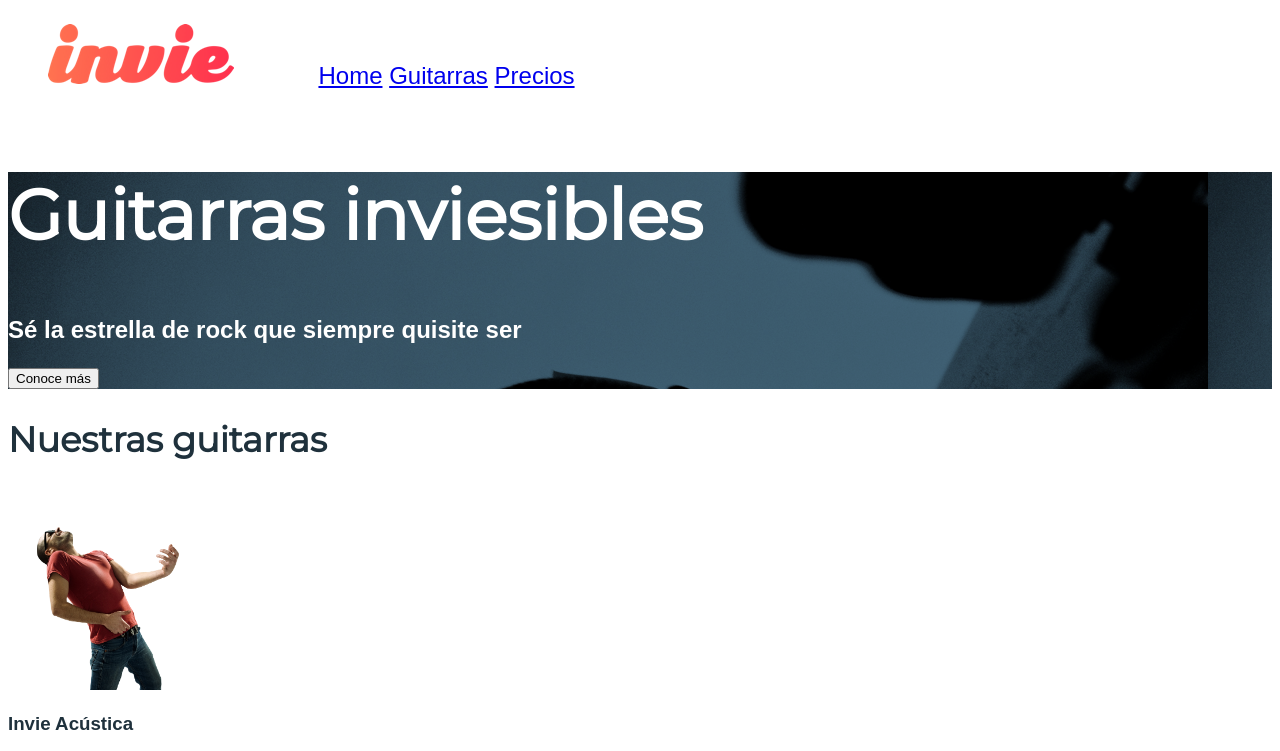
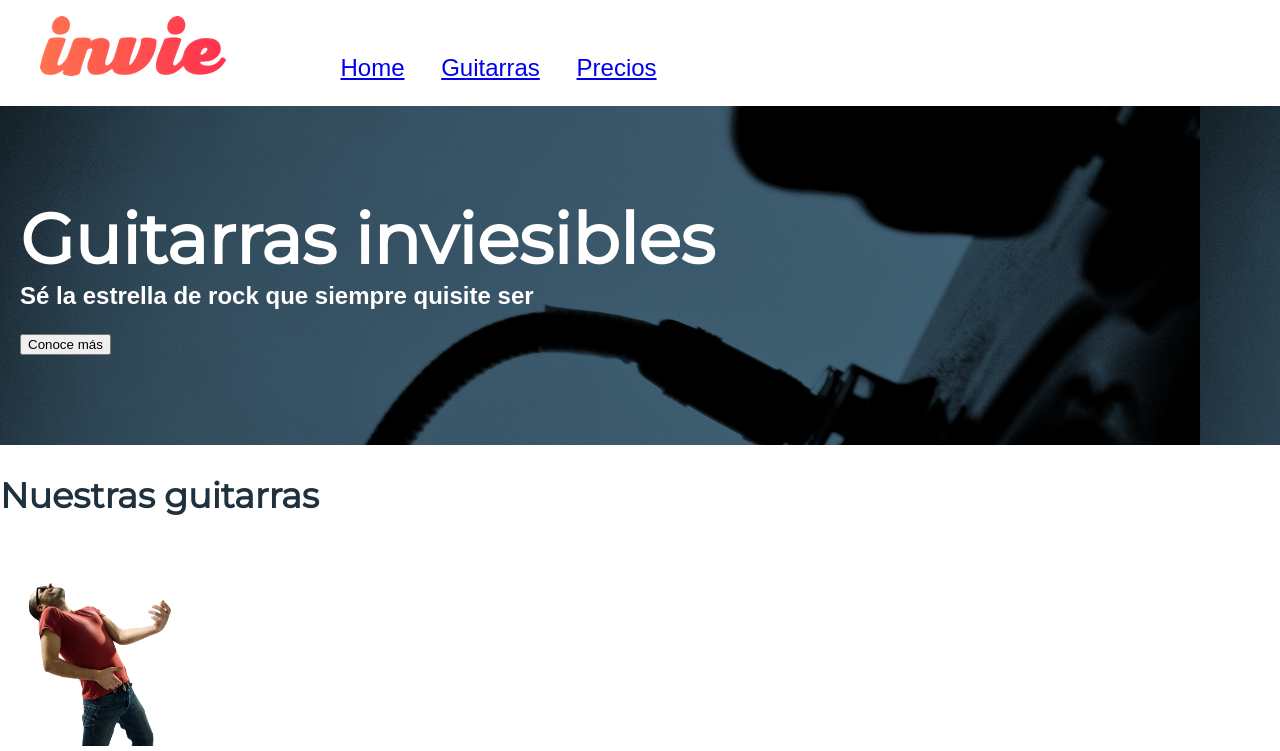
Before and after one commit to laatcode/Invie, a plain HTML site: page index.html in a window 1280 px wide. Shown: the top 751 px of the page. Drawn offline with Linux system fonts and the light colour scheme; a web font is replaced by a local one.

Commit message:
Agregando márgenes a los elementos

```diff
--- a/css/invie.css
+++ b/css/invie.css
@@ -1,18 +1,23 @@
 body {
   font-family: 'Allerta', sans-serif;
+  margin: 0;
 }
 
 .titulo {
   font-family: 'Montserrat', sans-serif;
   font-size: 70px;
+  margin-bottom: 0;
+  margin-top: 70px;
 }
 
 .title-a {
   font-size: 24px;
+  margin-top: 0;
 }
 
 .title-b {
   font-size: 50px;
+  margin-bottom: 20px;
 }
 
 .guitarras {
@@ -27,6 +32,11 @@ body {
 .portada {
   background-image: url('../images/background.png');
   color: white;
+  padding: 20px;
+}
+
+.portada button {
+  margin-bottom: 70px;
 }
 
 .menu {
@@ -36,6 +46,7 @@ body {
 
 .menu li {
   display: inline-block;
+  margin-left: 30px;
 }
 
 .logotipo {
--- a/index.html
+++ b/index.html
@@ -35,7 +35,7 @@
       <h2>Nuestras guitarras</h2>
       <article class="guitarra">
         <img src="images/invie-acustica.png" width="200" alt="Invie Acústica">
-        <h3>Invie Acústica</h3>
+        <h3 class="title-b">Invie Acústica</h3>
         <ol>
           <li>Estilo vintage</li>
           <li>Madera pura</li>
```
